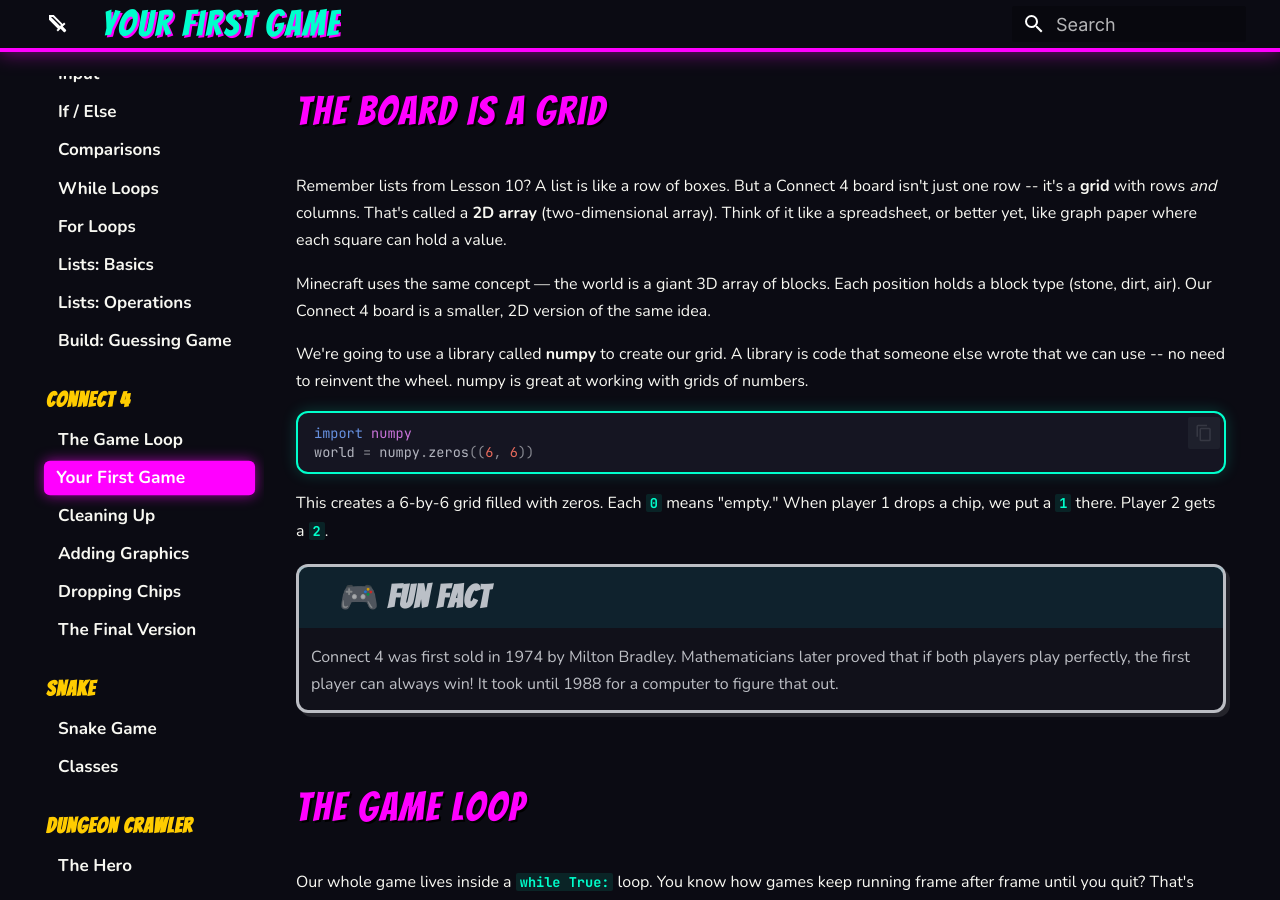
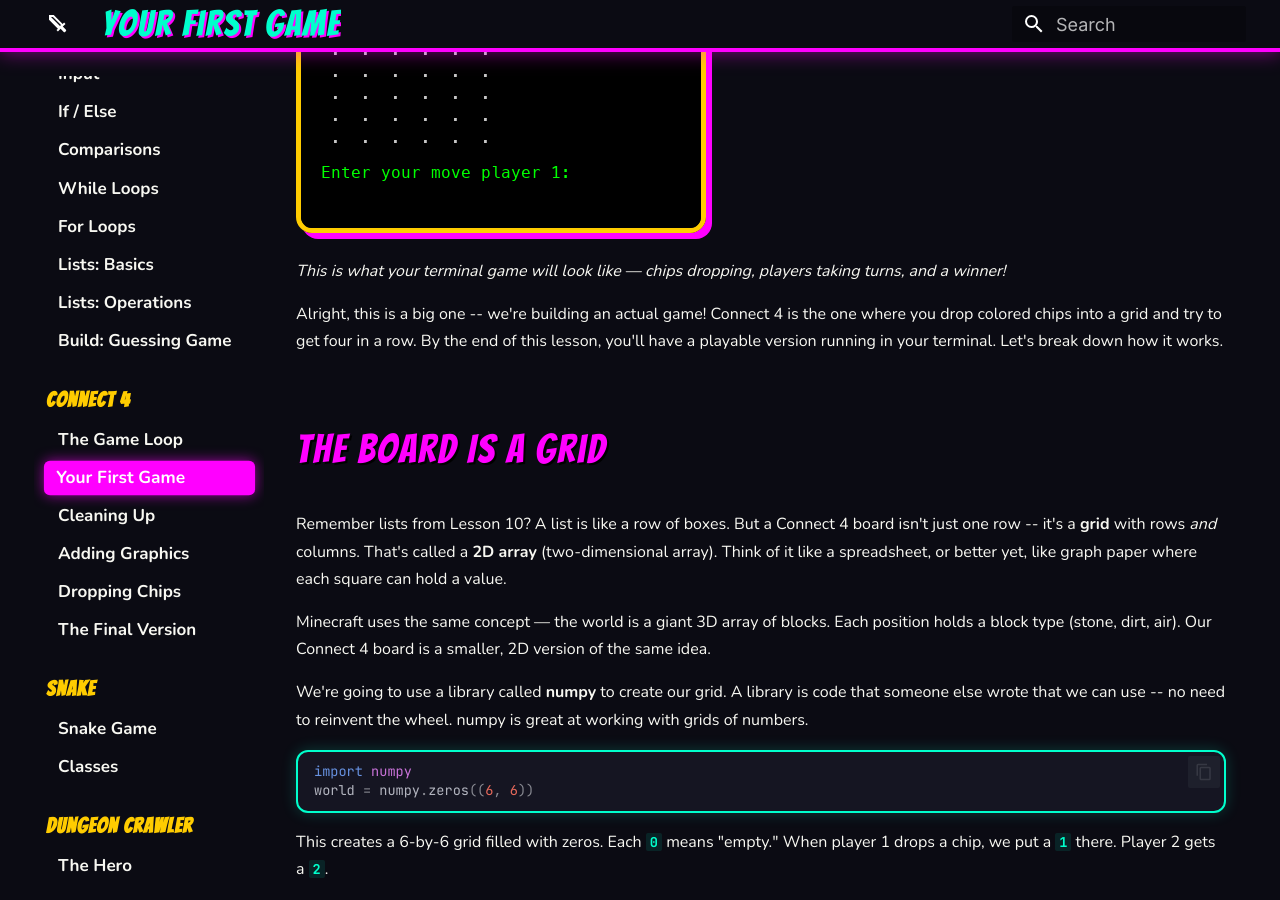
Before and after one commit to agentjuice/roberts-coding-course, an MkDocs documentation site: the page built from docs/lessons/13-connect4-v1/lesson.md, in a window 1280 px wide and 900 px high, scrolled down 459 px. Built offline with MkDocs 1.6.1 and Material for MkDocs 9.7.7, drawn with Linux system fonts in a browser that asks for light colours.

Commit message:
Add terminal-style animated GIF for Connect 4 v1 lesson

```diff
--- a/docs/lessons/13-connect4-v1/lesson.md
+++ b/docs/lessons/13-connect4-v1/lesson.md
@@ -3,6 +3,10 @@
 !!! success "🎯 Mission"
     Build a working two-player Connect 4 game that runs right in your terminal.
 
+
+![Connect 4 terminal game in action](/images/connect4_terminal.gif)
+
+*This is what your terminal game will look like — chips dropping, players taking turns, and a winner!*
 
 Alright, this is a big one -- we're building an actual game! Connect 4 is the one where you drop colored chips into a grid and try to get four in a row. By the end of this lesson, you'll have a playable version running in your terminal. Let's break down how it works.
 
```
Also changed, not shown: lessons/13-connect4-v1/lesson.md (+4 -0 lines), docs/images/connect4_terminal.gif (added).
